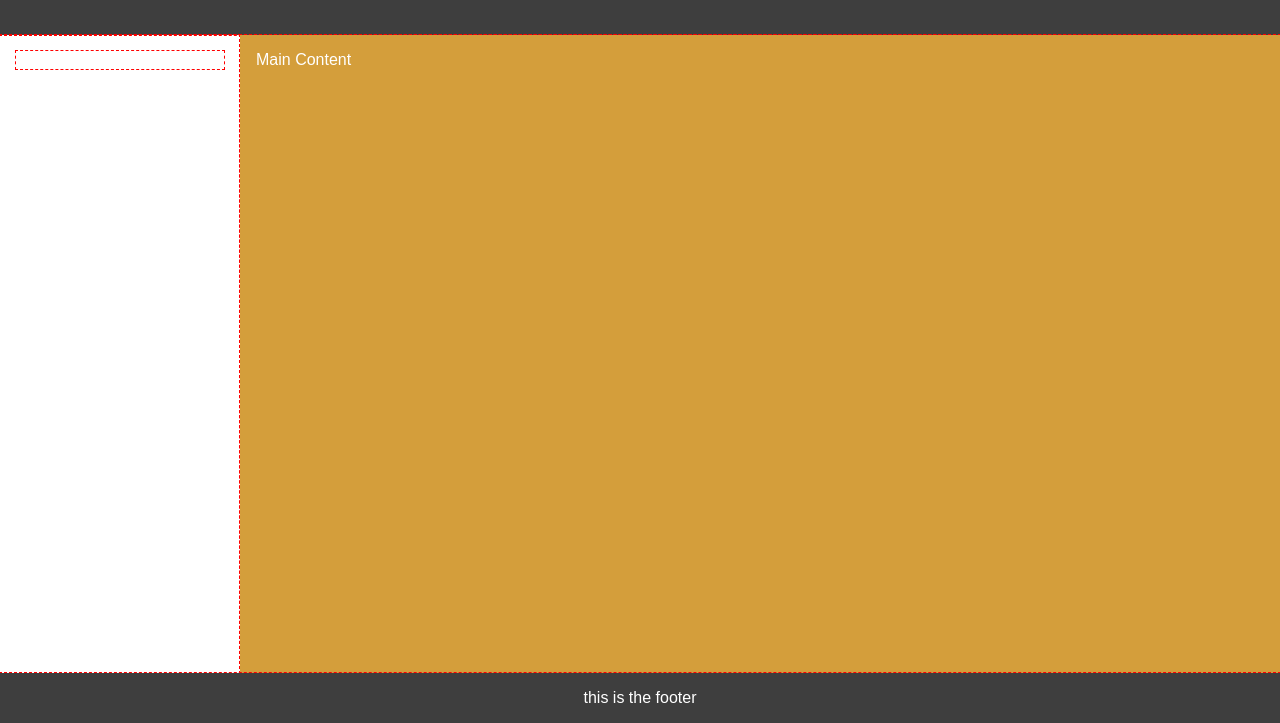
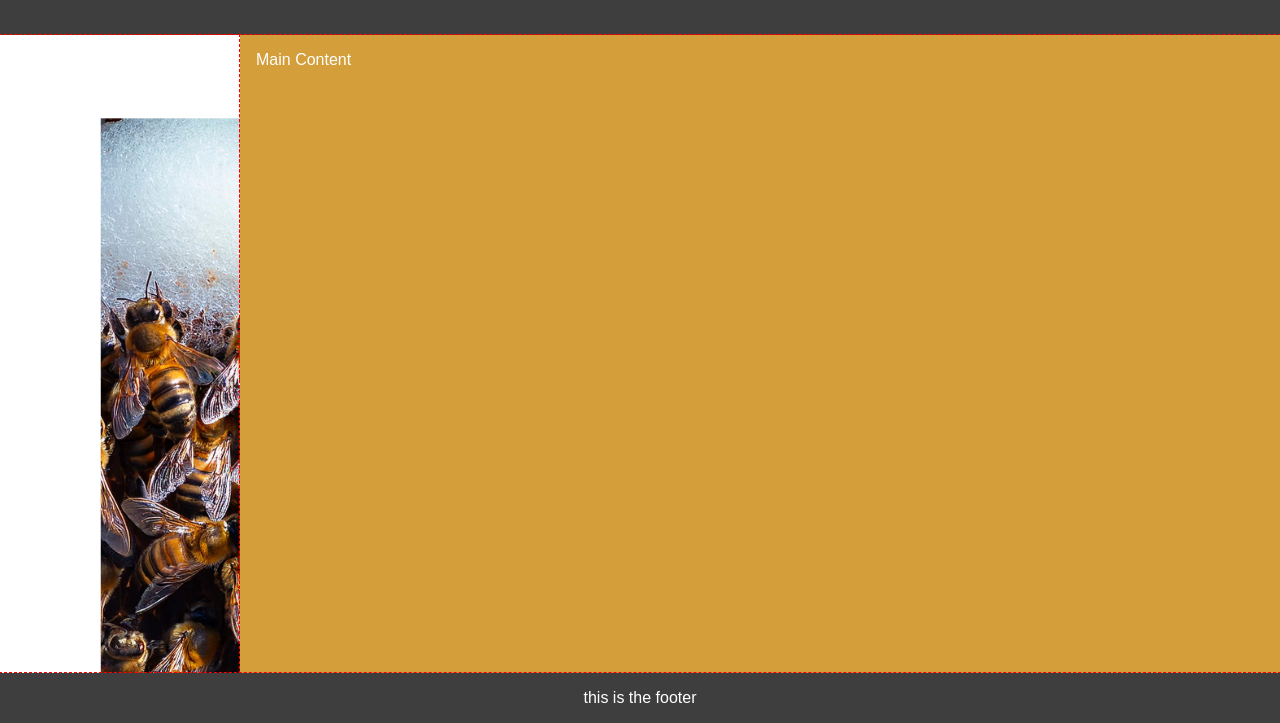
Before and after one commit to looSeeCan/bees, a website: page src/public/index.html in a window 1280 px wide. Shown: the part 77-800 px from the top of the page. Drawn offline with Linux system fonts and the light colour scheme.

Commit message:
fixed. had to move assets into public folder

```diff
--- a/src/public/css/style.css
+++ b/src/public/css/style.css
@@ -29,13 +29,15 @@ main {
 aside {
   flex: 1;
   padding: 1rem;
+
   /* background-color: rgb(209, 169, 94); */
-  background-image: url("../..assets/winter_cluster.png");
+  background-image: url("/assets/winter_cluster.png");
+  background-repeat: no-repeat;
 }
 
 .aside_div {
   /* background-color: red; */
-  /* background-image: url("../../assets/winter_cluster.png"); */
+  /* background-image: url("/assets/winter_cluster.png"); */
 }
 section {
   flex: 5;
--- a/src/public/index.html
+++ b/src/public/index.html
@@ -14,7 +14,7 @@
       <h1>Bee Club</h1>
     </header>
     <main>
-      <aside><div class="aside_div">Test</div></aside>
+      <aside></aside>
       <section>
         <div class="section_div">Main Content</div>
       </section>
```
Also changed, not shown: src/public/assets/winter_cluster.png (renamed from src/assets/winter_cluster.png).
